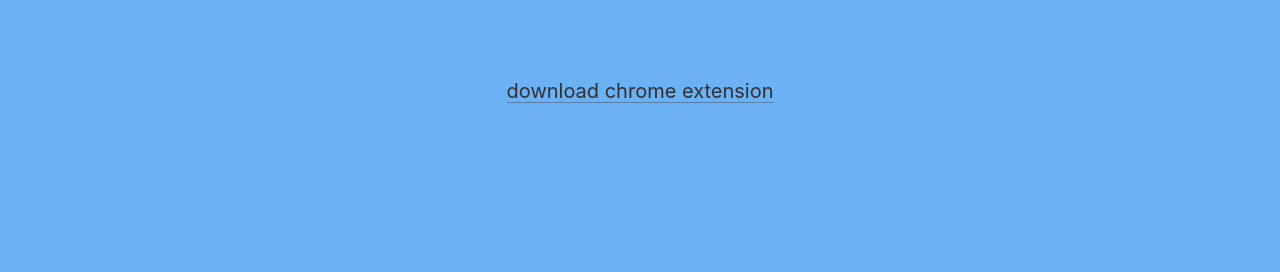
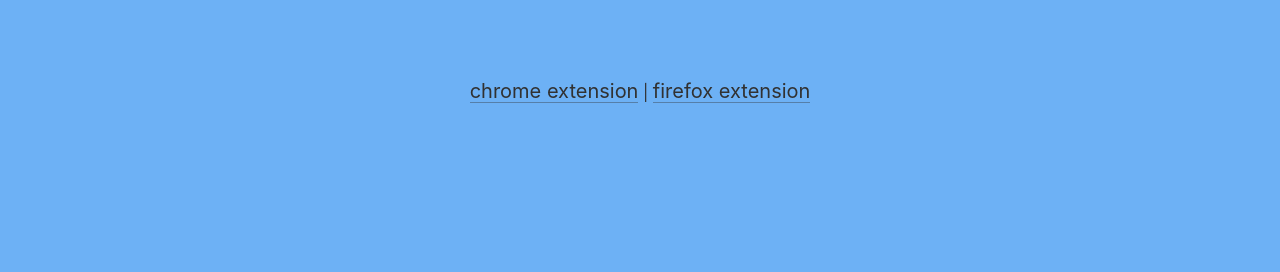
Before and after one commit to heisenburger/tabsleeper-site, a Jekyll site: the page built from index.html, in a window 1280 px wide. Shown: the part 475-747 px from the top of the page. Built offline with Jekyll 4.4.1, drawn with Linux system fonts in a browser that asks for light colours.

Commit message:
add firefox extension link

```diff
--- a/index.html
+++ b/index.html
@@ -27,7 +27,7 @@
   }
   </script>
  -->
-  <a href="https://chrome.google.com/webstore/detail/immplmjnhpafilbefbokhflhmnbhigil" class="l-main">download chrome extension</a>
+  <a href="https://chrome.google.com/webstore/detail/immplmjnhpafilbefbokhflhmnbhigil" class="l-main">chrome extension</a> | <a href="https://addons.mozilla.org/en-US/firefox/addon/tabsleeper/" class="l-main">firefox extension</a>
 
   <p class="c-main">
     Made by <a href="https://github.com/glsignal">
```
